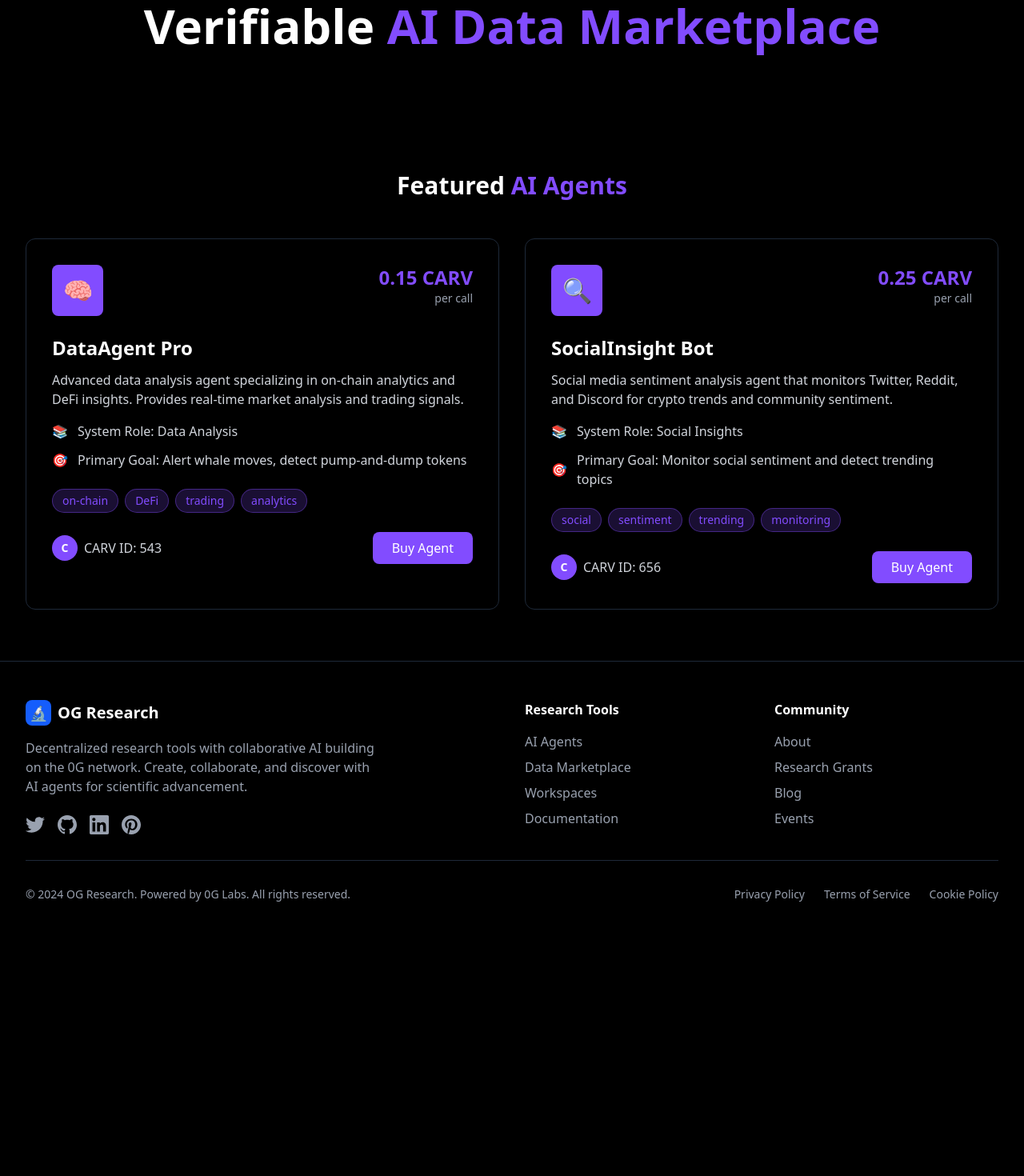
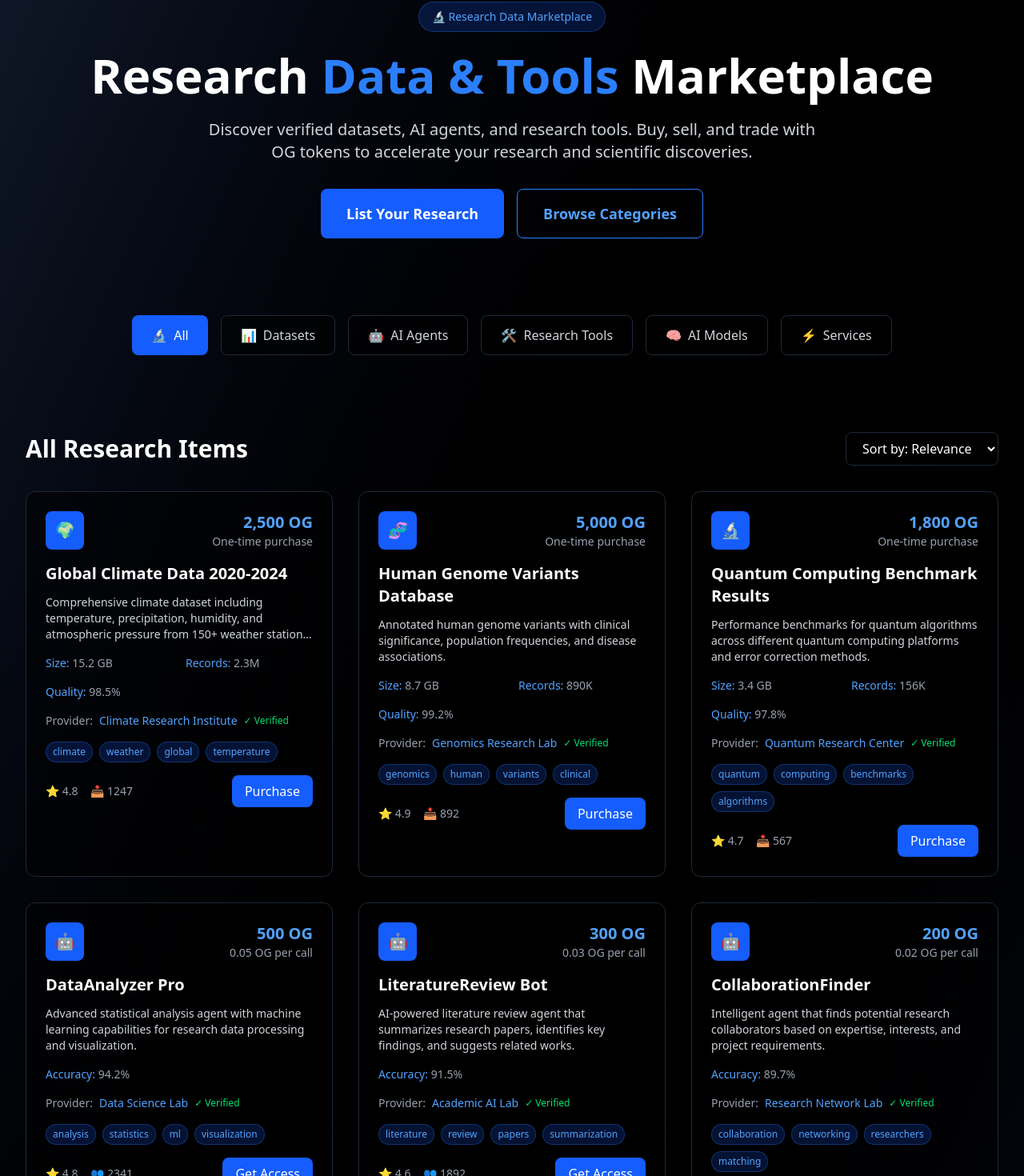
Before and after one commit to ayushsingh82/OG-Data, a Next.js app: page /marketplace in a window 1280 px wide. Shown: the part 94-1564 px from the top of the page at 80% size. Before the commit the page ends 1270 px from the top, so only its background shows below. Built offline with nearby package versions, Linux system fonts and the light colour scheme; no server answers; what wagmi would draw is missing.

Commit message:
marketplace

```diff
--- a/src/app/marketplace/page.tsx
+++ b/src/app/marketplace/page.tsx
@@ -1,128 +1,393 @@
-import React from 'react';
+'use client';
+
+import React, { useState } from 'react';
 import Navbar from '../components/Navbar';
 import Footer from '../components/Footer';
 
+interface ResearchDataset {
+  id: number;
+  title: string;
+  category: string;
+  description: string;
+  price: string;
+  size: string;
+  records: string;
+  quality: string;
+  provider: string;
+  tags: string[];
+  verified: boolean;
+  downloads: number;
+  rating: number;
+}
+
+interface AIAgent {
+  id: number;
+  name: string;
+  category: string;
+  description: string;
+  price: string;
+  calls: string;
+  accuracy: string;
+  provider: string;
+  tags: string[];
+  verified: boolean;
+  users: number;
+  rating: number;
+}
+
+interface ResearchTool {
+  id: number;
+  title: string;
+  category: string;
+  description: string;
+  price: string;
+  type: string;
+  provider: string;
+  tags: string[];
+  verified: boolean;
+  users: number;
+  rating: number;
+}
+
+type MarketplaceItem = ResearchDataset | AIAgent | ResearchTool;
+
 export default function Marketplace() {
+  const [activeCategory, setActiveCategory] = useState('all');
+
+  const categories = [
+    { id: 'all', name: 'All', icon: '🔬' },
+    { id: 'datasets', name: 'Datasets', icon: '📊' },
+    { id: 'agents', name: 'AI Agents', icon: '🤖' },
+    { id: 'tools', name: 'Research Tools', icon: '🛠️' },
+    { id: 'models', name: 'AI Models', icon: '🧠' },
+    { id: 'services', name: 'Services', icon: '⚡' },
+  ];
+
+  const researchDatasets = [
+    {
+      id: 1,
+      title: 'Global Climate Data 2020-2024',
+      category: 'Climate Science',
+      description: 'Comprehensive climate dataset including temperature, precipitation, humidity, and atmospheric pressure from 150+ weather stations worldwide.',
+      price: '2,500 OG',
+      size: '15.2 GB',
+      records: '2.3M',
+      quality: '98.5%',
+      provider: 'Climate Research Institute',
+      tags: ['climate', 'weather', 'global', 'temperature', 'precipitation'],
+      verified: true,
+      downloads: 1247,
+      rating: 4.8,
+    },
+    {
+      id: 2,
+      title: 'Human Genome Variants Database',
+      category: 'Biotechnology',
+      description: 'Annotated human genome variants with clinical significance, population frequencies, and disease associations.',
+      price: '5,000 OG',
+      size: '8.7 GB',
+      records: '890K',
+      quality: '99.2%',
+      provider: 'Genomics Research Lab',
+      tags: ['genomics', 'human', 'variants', 'clinical', 'disease'],
+      verified: true,
+      downloads: 892,
+      rating: 4.9,
+    },
+    {
+      id: 3,
+      title: 'Quantum Computing Benchmark Results',
+      category: 'Physics',
+      description: 'Performance benchmarks for quantum algorithms across different quantum computing platforms and error correction methods.',
+      price: '1,800 OG',
+      size: '3.4 GB',
+      records: '156K',
+      quality: '97.8%',
+      provider: 'Quantum Research Center',
+      tags: ['quantum', 'computing', 'benchmarks', 'algorithms', 'performance'],
+      verified: true,
+      downloads: 567,
+      rating: 4.7,
+    },
+  ];
+
+  const aiAgents = [
+    {
+      id: 1,
+      name: 'DataAnalyzer Pro',
+      category: 'Data Analysis',
+      description: 'Advanced statistical analysis agent with machine learning capabilities for research data processing and visualization.',
+      price: '500 OG',
+      calls: '0.05 OG per call',
+      accuracy: '94.2%',
+      provider: 'Data Science Lab',
+      tags: ['analysis', 'statistics', 'ml', 'visualization', 'research'],
+      verified: true,
+      users: 2341,
+      rating: 4.8,
+    },
+    {
+      id: 2,
+      name: 'LiteratureReview Bot',
+      category: 'Research Assistant',
+      description: 'AI-powered literature review agent that summarizes research papers, identifies key findings, and suggests related works.',
+      price: '300 OG',
+      calls: '0.03 OG per call',
+      accuracy: '91.5%',
+      provider: 'Academic AI Lab',
+      tags: ['literature', 'review', 'papers', 'summarization', 'academic'],
+      verified: true,
+      users: 1892,
+      rating: 4.6,
+    },
+    {
+      id: 3,
+      name: 'CollaborationFinder',
+      category: 'Networking',
+      description: 'Intelligent agent that finds potential research collaborators based on expertise, interests, and project requirements.',
+      price: '200 OG',
+      calls: '0.02 OG per call',
+      accuracy: '89.7%',
+      provider: 'Research Network Lab',
+      tags: ['collaboration', 'networking', 'researchers', 'matching', 'expertise'],
+      verified: true,
+      users: 1456,
+      rating: 4.5,
+    },
+  ];
+
+  const researchTools = [
+    {
+      id: 1,
+      title: 'Research Workflow Manager',
+      category: 'Productivity',
+      description: 'Comprehensive tool for managing research projects, timelines, team collaboration, and progress tracking.',
+      price: '800 OG',
+      type: 'Software License',
+      provider: 'Research Tools Inc.',
+      tags: ['workflow', 'management', 'collaboration', 'tracking', 'productivity'],
+      verified: true,
+      users: 892,
+      rating: 4.7,
+    },
+    {
+      id: 2,
+      title: 'Data Visualization Suite',
+      category: 'Visualization',
+      description: 'Advanced data visualization toolkit with interactive charts, graphs, and 3D modeling capabilities.',
+      price: '600 OG',
+      type: 'Software License',
+      provider: 'Visual Analytics Lab',
+      tags: ['visualization', 'charts', 'graphs', '3D', 'interactive'],
+      verified: true,
+      users: 1234,
+      rating: 4.8,
+    },
+  ];
+
+  const renderItems = (): MarketplaceItem[] => {
+    switch (activeCategory) {
+      case 'datasets':
+        return researchDatasets;
+      case 'agents':
+        return aiAgents;
+      case 'tools':
+        return researchTools;
+      default:
+        return [...researchDatasets, ...aiAgents, ...researchTools];
+    }
+  };
+
+  // Type guards
+  const isDataset = (item: MarketplaceItem): item is ResearchDataset => 'size' in item;
+  const isAgent = (item: MarketplaceItem): item is AIAgent => 'calls' in item;
+  const isTool = (item: MarketplaceItem): item is ResearchTool => 'type' in item;
+
   return (
-    <div className="min-h-screen bg-black text-white">
+    <div className="min-h-screen bg-gradient-to-br from-gray-900 via-black to-gray-900 text-white">
       <Navbar />
 
       {/* Hero Section */}
       <section className="pt-24 pb-16 px-4 sm:px-6 lg:px-8">
         <div className="max-w-7xl mx-auto">
           <div className="text-center">
+            <div className="inline-flex items-center px-4 py-2 bg-blue-600/20 border border-blue-500/30 rounded-full text-blue-400 text-sm font-medium mb-6">
+              🔬 Research Data Marketplace
+            </div>
             <h1 className="text-4xl sm:text-6xl font-bold mb-6">
-              Verifiable <span className="text-[#824CFF]">AI Data Marketplace</span>
+              Research <span className="text-blue-500">Data & Tools</span> Marketplace
             </h1>
+            <p className="text-xl text-gray-300 max-w-3xl mx-auto mb-8">
+              Discover verified datasets, AI agents, and research tools. Buy, sell, and trade with OG tokens
+              to accelerate your research and scientific discoveries.
+            </p>
+            <div className="flex flex-col sm:flex-row gap-4 justify-center">
+              <button className="bg-blue-600 hover:bg-blue-700 text-white px-8 py-4 rounded-lg font-semibold text-lg transition-colors duration-200">
+                List Your Research
+              </button>
+              <button className="border border-blue-500 text-blue-400 hover:bg-blue-500 hover:text-white px-8 py-4 rounded-lg font-semibold text-lg transition-colors duration-200">
+                Browse Categories
+              </button>
+            </div>
           </div>
         </div>
       </section>
 
-      {/* Featured AI Agents */}
+      {/* Categories */}
+      <section className="py-8 px-4 sm:px-6 lg:px-8">
+        <div className="max-w-7xl mx-auto">
+          <div className="flex flex-wrap justify-center gap-4">
+            {categories.map((category) => (
+              <button
+                key={category.id}
+                onClick={() => setActiveCategory(category.id)}
+                className={`px-6 py-3 rounded-lg font-medium transition-all duration-200 flex items-center gap-2 ${
+                  activeCategory === category.id
+                    ? 'bg-blue-600 text-white'
+                    : 'bg-black/50 border border-gray-800 text-gray-300 hover:border-blue-500/50 hover:text-blue-400'
+                }`}
+              >
+                <span>{category.icon}</span>
+                {category.name}
+              </button>
+            ))}
+          </div>
+        </div>
+      </section>
+
+      {/* Marketplace Items */}
       <section className="py-16 px-4 sm:px-6 lg:px-8">
         <div className="max-w-7xl mx-auto">
-          <h2 className="text-3xl font-bold text-center mb-12">
-            Featured <span className="text-[#824CFF]">AI Agents</span>
+          <div className="flex justify-between items-center mb-8">
+            <h2 className="text-3xl font-bold">
+              {activeCategory === 'all' ? 'All Research Items' :
+               activeCategory === 'datasets' ? 'Research Datasets' :
+               activeCategory === 'agents' ? 'AI Research Agents' :
+               activeCategory === 'tools' ? 'Research Tools' : 'Research Items'}
             </h2>
-          <div className="grid grid-cols-1 lg:grid-cols-2 gap-8">
-            {/* AI Agent 1 */}
-            <div className="bg-black/50 border border-gray-800 rounded-xl p-8 hover:border-[#824CFF]/50 transition-colors duration-300">
-              <div className="flex items-start justify-between mb-6">
-                <div className="w-16 h-16 bg-[#824CFF] rounded-lg flex items-center justify-center">
-                  <span className="text-3xl">🧠</span>
-                </div>
-                <div className="text-right">
-                  <div className="text-2xl font-bold text-[#824CFF]">0.15 CARV</div>
-                  <div className="text-sm text-gray-400">per call</div>
+            <div className="flex items-center gap-4">
+              <select className="bg-black/50 border border-gray-800 rounded-lg px-4 py-2 text-white">
+                <option>Sort by: Relevance</option>
+                <option>Price: Low to High</option>
+                <option>Price: High to Low</option>
+                <option>Rating</option>
+                <option>Downloads</option>
+              </select>
             </div>
           </div>
 
-              <h3 className="text-2xl font-bold mb-3">DataAgent Pro</h3>
-              <p className="text-gray-300 mb-4">
-                Advanced data analysis agent specializing in on-chain analytics and DeFi insights.
-                Provides real-time market analysis and trading signals.
-              </p>
-
-              <div className="space-y-3 mb-6">
-                <div className="flex items-center space-x-3">
-                  <span className="text-[#824CFF]">📚</span>
-                  <span className="text-gray-300">System Role: Data Analysis</span>
+          <div className="grid grid-cols-1 lg:grid-cols-2 xl:grid-cols-3 gap-8">
+            {renderItems().map((item) => (
+              <div key={item.id} className="bg-black/50 border border-gray-800 rounded-xl p-6 hover:border-blue-500/50 transition-all duration-300 hover:transform hover:scale-105">
+                {/* Header */}
+                <div className="flex items-start justify-between mb-4">
+                  <div className="w-12 h-12 bg-blue-600 rounded-lg flex items-center justify-center">
+                    <span className="text-xl">
+                      {item.category === 'Data Analysis' || item.category === 'Research Assistant' || item.category === 'Networking' ? '🤖' :
+                       item.category === 'Climate Science' ? '🌍' :
+                       item.category === 'Biotechnology' ? '🧬' :
+                       item.category === 'Physics' ? '🔬' :
+                       item.category === 'Productivity' ? '⚡' :
+                       item.category === 'Visualization' ? '📊' : '🔬'}
+                    </span>
                   </div>
-                <div className="flex items-center space-x-3">
-                  <span className="text-[#824CFF]">🎯</span>
-                  <span className="text-gray-300">Primary Goal: Alert whale moves, detect pump-and-dump tokens</span>
+                  <div className="text-right">
+                    <div className="text-xl font-bold text-blue-400">{item.price}</div>
+                    <div className="text-sm text-gray-400">
+                      {isAgent(item) ? item.calls : isTool(item) ? item.type : 'One-time purchase'}
+                    </div>
+                  </div>
                 </div>
 
+                {/* Content */}
+                <h3 className="text-xl font-bold mb-3">
+                  {isDataset(item) ? item.title : isAgent(item) ? item.name : item.title}
+                </h3>
+                <p className="text-gray-300 mb-4 text-sm line-clamp-3">{item.description}</p>
+
+                {/* Stats */}
+                <div className="grid grid-cols-2 gap-4 mb-4 text-sm">
+                  {isDataset(item) && (
+                    <>
+                      <div className="text-gray-400">
+                        <span className="text-blue-400">Size:</span> {item.size}
+                      </div>
+                      <div className="text-gray-400">
+                        <span className="text-blue-400">Records:</span> {item.records}
+                      </div>
+                      <div className="text-gray-400">
+                        <span className="text-blue-400">Quality:</span> {item.quality}
+                      </div>
+                    </>
+                  )}
+                  {isAgent(item) && (
+                    <div className="text-gray-400">
+                      <span className="text-blue-400">Accuracy:</span> {item.accuracy}
+                    </div>
+                  )}
                 </div>
 
-              <div className="flex flex-wrap gap-2 mb-6">
-                <span className="px-3 py-1 bg-[#824CFF]/20 border border-[#824CFF]/40 rounded-full text-[#824CFF] text-sm">on-chain</span>
-                <span className="px-3 py-1 bg-[#824CFF]/20 border border-[#824CFF]/40 rounded-full text-[#824CFF] text-sm">DeFi</span>
-                <span className="px-3 py-1 bg-[#824CFF]/20 border border-[#824CFF]/40 rounded-full text-[#824CFF] text-sm">trading</span>
-                <span className="px-3 py-1 bg-[#824CFF]/20 border border-[#824CFF]/40 rounded-full text-[#824CFF] text-sm">analytics</span>
+                {/* Provider */}
+                <div className="flex items-center gap-2 mb-4 text-sm">
+                  <span className="text-gray-400">Provider:</span>
+                  <span className="text-blue-400 font-medium">{item.provider}</span>
+                  {item.verified && (
+                    <span className="text-green-400 text-xs">✓ Verified</span>
+                  )}
                 </div>
 
+                {/* Tags */}
+                <div className="flex flex-wrap gap-2 mb-4">
+                  {item.tags.slice(0, 4).map((tag, index) => (
+                    <span key={index} className="px-2 py-1 bg-blue-600/20 border border-blue-500/30 rounded-full text-blue-400 text-xs">
+                      {tag}
+                    </span>
+                  ))}
+                </div>
+
+                {/* Footer */}
                 <div className="flex items-center justify-between">
-                <div className="flex items-center space-x-2">
-                  <div className="w-8 h-8 bg-[#824CFF] rounded-full flex items-center justify-center">
-                    <span className="text-white text-sm font-bold">C</span>
+                  <div className="flex items-center gap-4 text-sm text-gray-400">
+                    <span>⭐ {item.rating}</span>
+                    <span>
+                      {isDataset(item) ? `📥 ${item.downloads}` : `👥 ${item.users}`}
+                    </span>
                   </div>
-                  <span className="text-gray-300">CARV ID: 543</span>
-                </div>
-                <button className="px-6 py-2 bg-[#824CFF] text-white rounded-lg hover:bg-[#9a5cff] transition-colors">
-                  Buy Agent
+                  <button className="bg-blue-600 hover:bg-blue-700 text-white px-4 py-2 rounded-lg transition-colors duration-200">
+                    {isAgent(item) ? 'Get Access' : 'Purchase'}
                   </button>
                 </div>
               </div>
-
-            {/* AI Agent 2 */}
-            <div className="bg-black/50 border border-gray-800 rounded-xl p-8 hover:border-[#824CFF]/50 transition-colors duration-300">
-              <div className="flex items-start justify-between mb-6">
-                <div className="w-16 h-16 bg-[#824CFF] rounded-lg flex items-center justify-center">
-                  <span className="text-3xl">🔍</span>
-                </div>
-                <div className="text-right">
-                  <div className="text-2xl font-bold text-[#824CFF]">0.25 CARV</div>
-                  <div className="text-sm text-gray-400">per call</div>
+            ))}
           </div>
         </div>
+      </section>
 
-              <h3 className="text-2xl font-bold mb-3">SocialInsight Bot</h3>
-              <p className="text-gray-300 mb-4">
-                Social media sentiment analysis agent that monitors Twitter, Reddit, and Discord
-                for crypto trends and community sentiment.
-              </p>
-
-              <div className="space-y-3 mb-6">
-                <div className="flex items-center space-x-3">
-                  <span className="text-[#824CFF]">📚</span>
-                  <span className="text-gray-300">System Role: Social Insights</span>
+      {/* Stats Section */}
+      <section className="py-16 px-4 sm:px-6 lg:px-8 bg-gray-900/50">
+        <div className="max-w-7xl mx-auto">
+          <div className="text-center mb-12">
+            <h2 className="text-3xl font-bold mb-4">
+              Marketplace <span className="text-blue-500">Statistics</span>
+            </h2>
+            <p className="text-xl text-gray-300">Join thousands of researchers using our marketplace</p>
           </div>
-                <div className="flex items-center space-x-3">
-                  <span className="text-[#824CFF]">🎯</span>
-                  <span className="text-gray-300">Primary Goal: Monitor social sentiment and detect trending topics</span>
+          <div className="grid grid-cols-2 md:grid-cols-4 gap-8">
+            <div className="text-center">
+              <div className="text-4xl font-bold text-blue-500 mb-2">15,000+</div>
+              <p className="text-gray-300">Datasets Available</p>
             </div>
-
+            <div className="text-center">
+              <div className="text-4xl font-bold text-green-500 mb-2">2,500+</div>
+              <p className="text-gray-300">AI Agents</p>
             </div>
-
-              <div className="flex flex-wrap gap-2 mb-6">
-                <span className="px-3 py-1 bg-[#824CFF]/20 border border-[#824CFF]/40 rounded-full text-[#824CFF] text-sm">social</span>
-                <span className="px-3 py-1 bg-[#824CFF]/20 border border-[#824CFF]/40 rounded-full text-[#824CFF] text-sm">sentiment</span>
-                <span className="px-3 py-1 bg-[#824CFF]/20 border border-[#824CFF]/40 rounded-full text-[#824CFF] text-sm">trending</span>
-                <span className="px-3 py-1 bg-[#824CFF]/20 border border-[#824CFF]/40 rounded-full text-[#824CFF] text-sm">monitoring</span>
+            <div className="text-center">
+              <div className="text-4xl font-bold text-purple-500 mb-2">8,000+</div>
+              <p className="text-gray-300">Active Researchers</p>
             </div>
-
-              <div className="flex items-center justify-between">
-                <div className="flex items-center space-x-2">
-                  <div className="w-8 h-8 bg-[#824CFF] rounded-full flex items-center justify-center">
-                    <span className="text-white text-sm font-bold">C</span>
-                  </div>
-                  <span className="text-gray-300">CARV ID: 656</span>
-                </div>
-                <button className="px-6 py-2 bg-[#824CFF] text-white rounded-lg hover:bg-[#9a5cff] transition-colors">
-                  Buy Agent
-                </button>
-              </div>
+            <div className="text-center">
+              <div className="text-4xl font-bold text-orange-500 mb-2">$1.2M+</div>
+              <p className="text-gray-300">OG Tokens Traded</p>
             </div>
           </div>
         </div>
```
Lines whose indentation alone changed are shown as unchanged.
